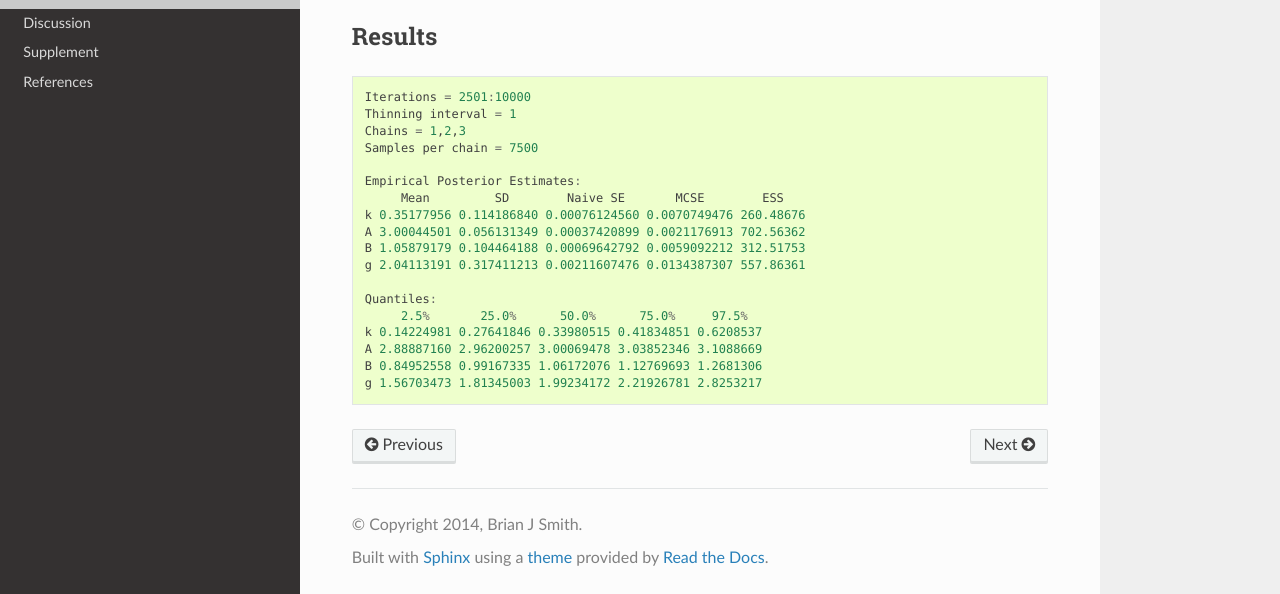
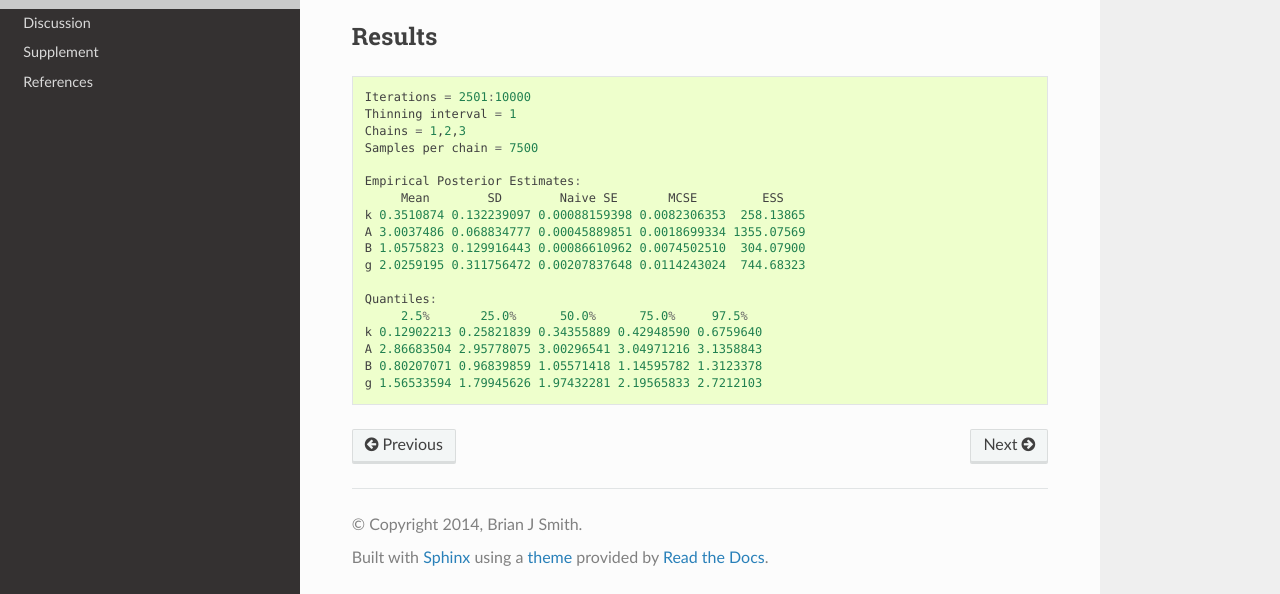
Before and after one commit to brian-j-smith/Mamba.jl, a Sphinx documentation site: the page built from doc/examples/gk.rst, in a window 1280 px wide and 1176 px high, cut to the strip 582-1176 px from the top of the window. Built offline with Sphinx 7.4.7 and the Read the Docs theme 2.0.0, drawn with Linux system fonts in a browser that asks for light colours; formulas are drawn with MathJax 3; cross-references to code outside the pages are shown as plain code.

```diff
--- a/doc/examples/gk.rst
+++ b/doc/examples/gk.rst
@@ -31,15 +31,15 @@ Results
     Samples per chain = 7500
 
     Empirical Posterior Estimates:
-         Mean         SD        Naive SE       MCSE        ESS
-    k 0.35177956 0.114186840 0.00076124560 0.0070749476 260.48676
-    A 3.00044501 0.056131349 0.00037420899 0.0021176913 702.56362
-    B 1.05879179 0.104464188 0.00069642792 0.0059092212 312.51753
-    g 2.04113191 0.317411213 0.00211607476 0.0134387307 557.86361
+         Mean        SD        Naive SE       MCSE         ESS
+    k 0.3510874 0.132239097 0.00088159398 0.0082306353  258.13865
+    A 3.0037486 0.068834777 0.00045889851 0.0018699334 1355.07569
+    B 1.0575823 0.129916443 0.00086610962 0.0074502510  304.07900
+    g 2.0259195 0.311756472 0.00207837648 0.0114243024  744.68323
 
     Quantiles:
          2.5%       25.0%      50.0%      75.0%     97.5%
-    k 0.14224981 0.27641846 0.33980515 0.41834851 0.6208537
-    A 2.88887160 2.96200257 3.00069478 3.03852346 3.1088669
-    B 0.84952558 0.99167335 1.06172076 1.12769693 1.2681306
-    g 1.56703473 1.81345003 1.99234172 2.21926781 2.8253217
+    k 0.12902213 0.25821839 0.34355889 0.42948590 0.6759640
+    A 2.86683504 2.95778075 3.00296541 3.04971216 3.1358843
+    B 0.80207071 0.96839859 1.05571418 1.14595782 1.3123378
+    g 1.56533594 1.79945626 1.97432281 2.19565833 2.7212103
```
Also changed, not shown: doc/samplers/abc.rst (+7 -8 lines), 2 other files.
